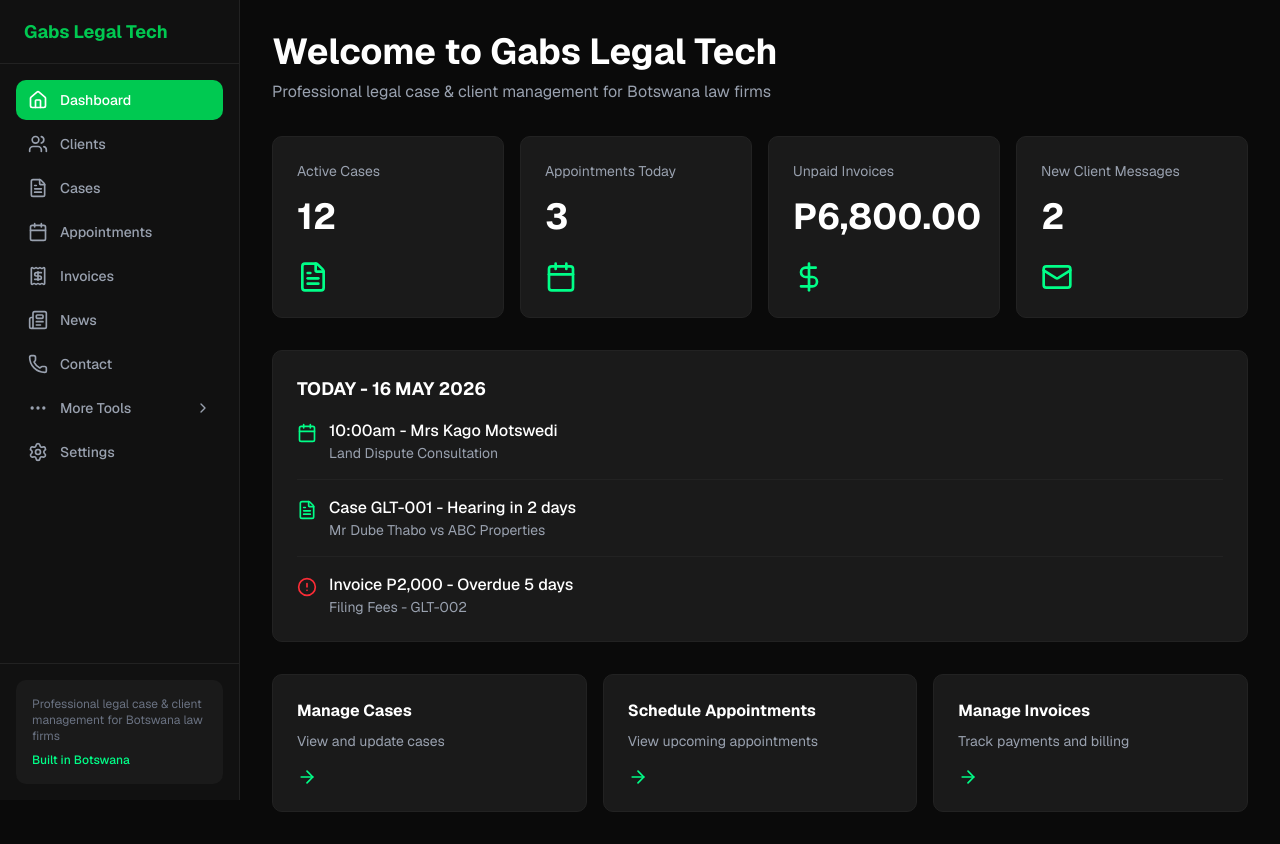
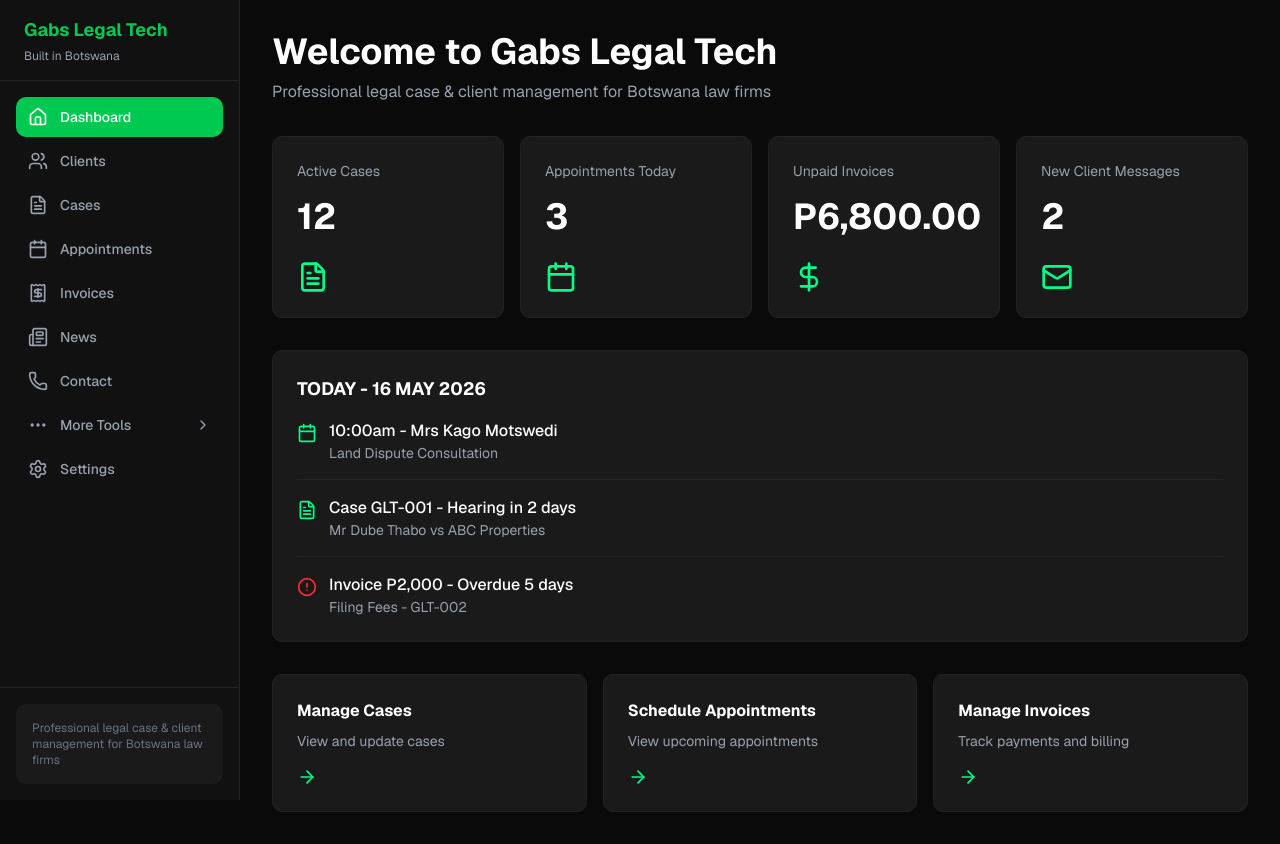
Before and after one commit to presleyleoookeditse-maker/gabs-legal-tech, a Next.js app: page / in a window 1280 px wide. Built offline with nearby package versions, Linux system fonts and the light colour scheme.

Commit message:
feat: update sidebar header layout and add location info
Updated sidebar header styling and added a location info text.

Co-authored-by: presleyleoookeditse-maker <288920662+presleyleoookeditse-maker@users.noreply.github.com>

```diff
--- a/components/sidebar.tsx
+++ b/components/sidebar.tsx
@@ -154,9 +154,10 @@ export function Sidebar({ isOpen, onClose }: SidebarProps) {
         )}
       >
         <div className="flex h-full flex-col">
-          <div className="flex h-16 items-center justify-between border-b border-[#222] px-6">
-            <div className="flex items-center gap-3">
+          <div className="flex h-auto items-start justify-between border-b border-[#222] px-6 py-4">
+            <div className="flex flex-col gap-1">
               <h1 className="text-lg font-bold text-green-500">Gabs Legal Tech</h1>
+              <p className="text-xs text-gray-400">Built in Botswana</p>
             </div>
             <Button
               variant="ghost"
@@ -174,11 +175,10 @@ export function Sidebar({ isOpen, onClose }: SidebarProps) {
           </nav>
 
           <div className="border-t border-[#222] p-4">
-            <div className="rounded-lg bg-[#1a1a1a] p-4 space-y-2">
+            <div className="rounded-lg bg-[#1a1a1a] p-4">
               <p className="text-xs text-gray-500">
                 Professional legal case & client management for Botswana law firms
               </p>
-              <p className="text-xs text-[#00FF88] font-medium">Built in Botswana</p>
             </div>
           </div>
         </div>
```
